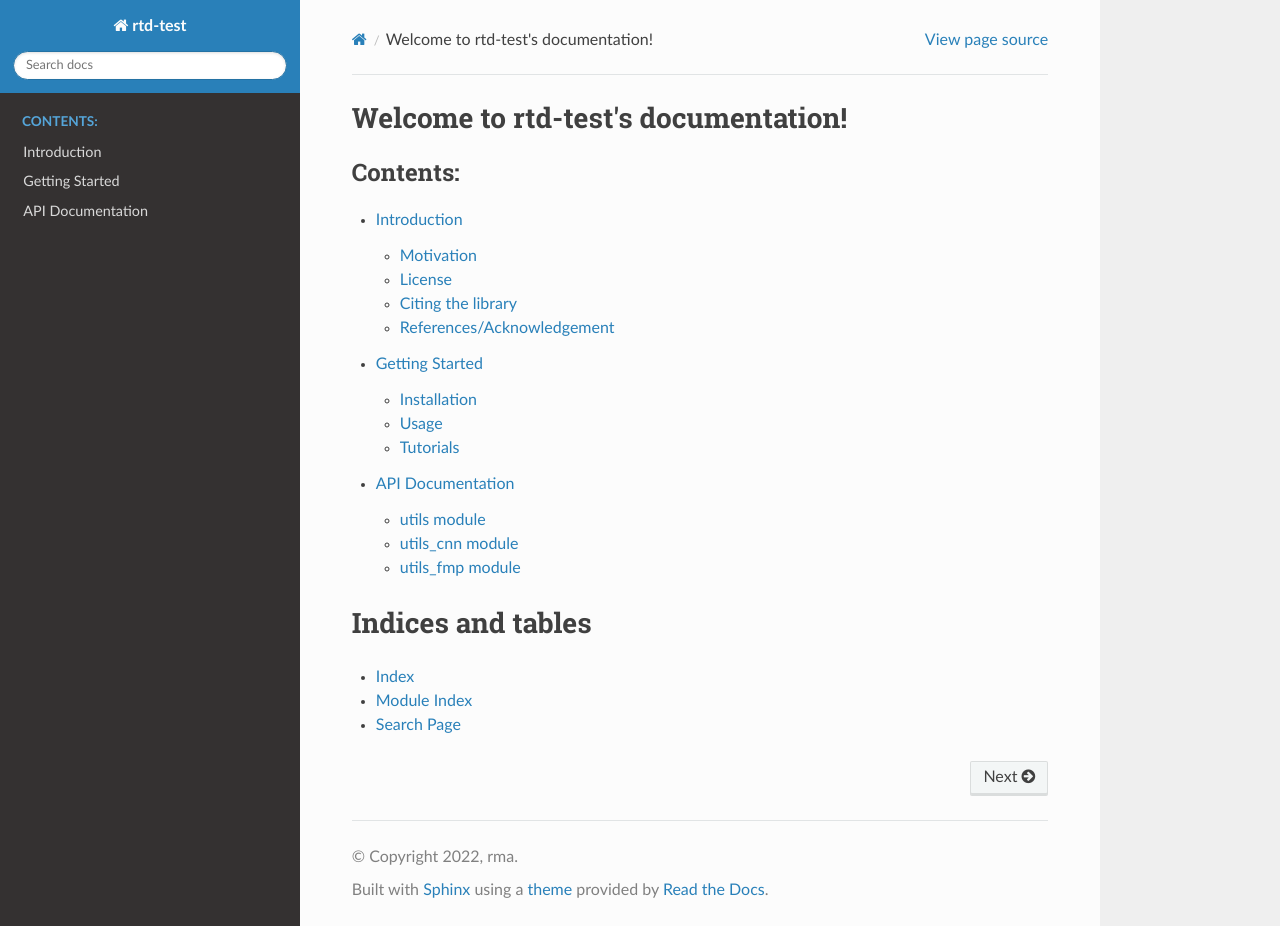
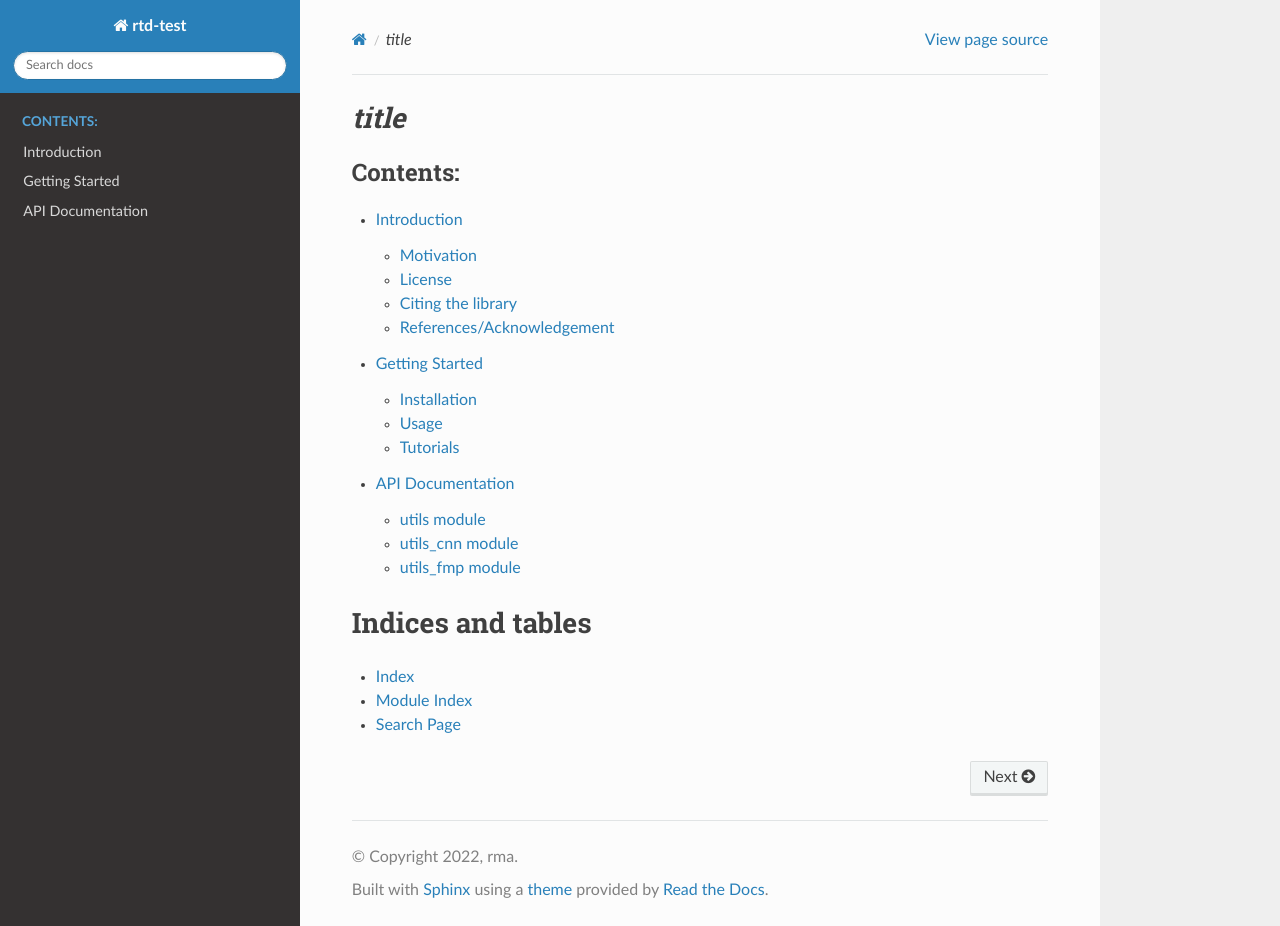
Before and after one commit to rohitma38/rtd-test-code-2, a Sphinx documentation site: the page built from docs/source/index.rst, in a window 1280 px wide and 926 px high. Built offline with Sphinx 7.4.7 and the Read the Docs theme 2.0.0, drawn with Linux system fonts in a browser that asks for light colours.

Commit message:
Update index.rst

```diff
--- a/docs/source/index.rst
+++ b/docs/source/index.rst
@@ -3,7 +3,7 @@
    You can adapt this file completely to your liking, but it should at least
    contain the root `toctree` directive.
 
-Welcome to rtd-test's documentation!
+`title`
 ====================================
 
 .. toctree::
```
